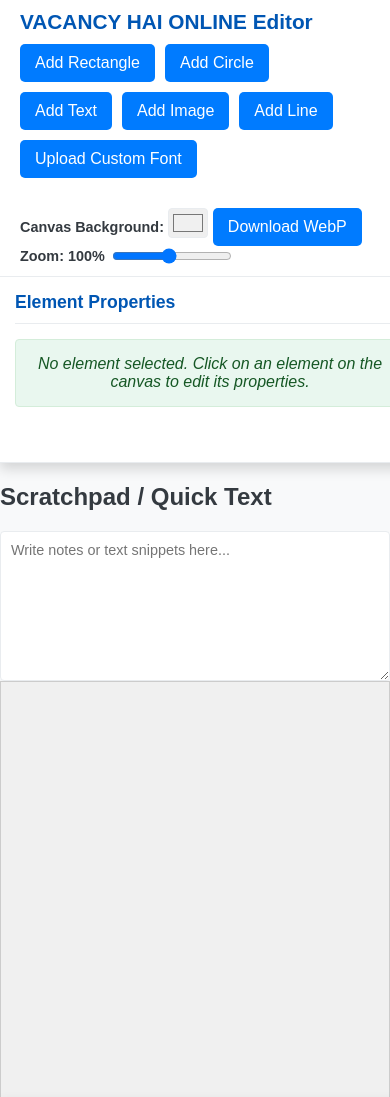
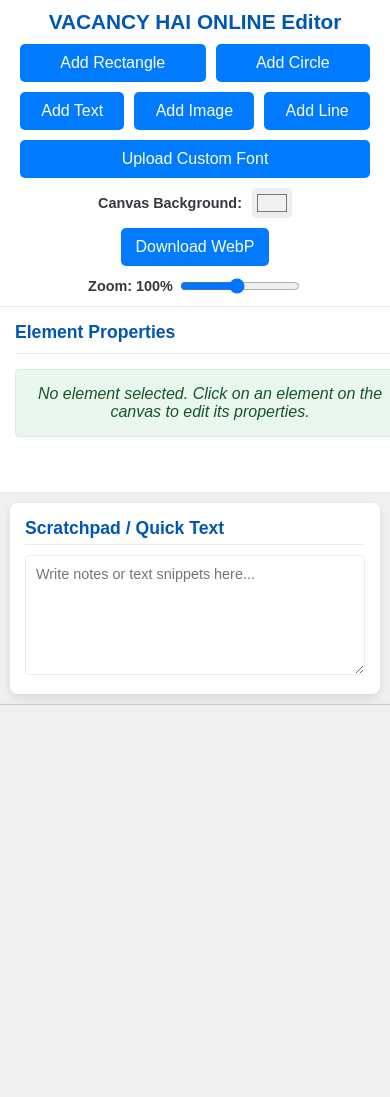
Before and after one commit to bhuveevh/Vacancy-Hai-Thumb-Maker, a plain HTML site: page index.html in a window 390 px wide. Shown: the top 1097 px of the page. Drawn offline with nearby package versions, Linux system fonts and the light colour scheme.

Commit message:
Update style.css

```diff
--- a/style.css
+++ b/style.css
@@ -33,10 +33,11 @@ body {
     padding: 10px 20px;
     box-shadow: var(--shadow-light);
     display: flex;
-    justify-content: space-between;
-    align-items: center;
+    flex-direction: column; /* Stack controls vertically if narrow */
+    align-items: flex-start; /* Align items to the start */
     border-bottom: 1px solid var(--border-color);
-    flex-shrink: 0; /* Prevents shrinking */
+    flex-shrink: 0;
+    gap: 10px; /* Space between h1, tool buttons, and right controls */
 }
 
 .top-bar h1 {
@@ -47,16 +48,26 @@ body {
 
 .header-controls {
     display: flex;
+    justify-content: space-between; /* Tools on left, other controls on right */
+    width: 100%; /* Take full width of top-bar */
+    align-items: center;
+    flex-wrap: wrap; /* Allow wrapping if space is limited */
+    gap: 15px; /* Space between tool-buttons and right-header-controls */
+}
+
+.right-header-controls {
+    display: flex;
     align-items: center;
     gap: 20px;
+    flex-wrap: wrap;
 }
 
-.header-controls label {
+.right-header-controls label {
     font-size: 0.9rem;
     font-weight: bold;
 }
 
-.header-controls input[type="color"] {
+.right-header-controls input[type="color"] {
     width: 40px;
     height: 30px;
     border: 1px solid var(--border-color);
@@ -74,6 +85,15 @@ body {
     width: 120px;
 }
 
+/* --- Tool Buttons (moved to header) --- */
+.tool-buttons {
+    display: flex;
+    flex-wrap: wrap;
+    gap: 10px;
+    margin: 0; /* Remove margin as it's in header */
+}
+
+
 /* --- Main Editor Container --- */
 .editor-container {
     display: flex;
@@ -86,7 +106,6 @@ body {
     background-color: var(--panel-bg-color);
     padding: 20px;
     box-shadow: var(--shadow-medium);
-    border-right: 1px solid var(--border-color);
     display: flex;
     flex-direction: column;
     gap: 20px;
@@ -95,12 +114,12 @@ body {
 }
 
 .left-sidebar {
-    width: 250px;
+    width: 300px; /* Properties panel on left */
     border-right: 1px solid var(--border-color);
 }
 
 .right-sidebar {
-    width: 300px;
+    width: 250px; /* Layers panel on right */
     border-left: 1px solid var(--border-color);
 }
 
@@ -113,44 +132,50 @@ body {
     padding-bottom: 10px;
 }
 
-/* --- Tool Buttons --- */
-.tool-buttons {
+/* --- Canvas Wrapper (includes Scratchpad and Konva) --- */
+.canvas-wrapper {
+    flex: 1; /* Takes all available space between sidebars */
     display: flex;
-    flex-wrap: wrap;
-    gap: 10px;
-    margin-bottom: 20px;
+    flex-direction: column; /* Stack scratchpad and canvas vertically */
+    align-items: center; /* Center canvas horizontally */
+    background-color: #f0f0f0; /* Default canvas wrapper background */
+    overflow: auto; /* Enable scrollbars for the canvas area */
+    position: relative;
+    padding: 20px; /* Padding around scratchpad and canvas */
+    box-sizing: border-box; /* Include padding in width */
 }
 
-/* --- Quick Notepad --- */
+/* --- Quick Notepad (moved above canvas) --- */
 .quick-notepad {
-    flex: 1; /* Take remaining space in left sidebar */
-    display: flex;
-    flex-direction: column;
+    width: 100%; /* Take full width of canvas-wrapper padding */
+    max-width: 640px; /* Match canvas width */
+    margin-bottom: 20px; /* Space between scratchpad and canvas */
+    background-color: var(--panel-bg-color);
+    padding: 15px;
+    border-radius: 8px;
+    box-shadow: var(--shadow-light);
+    box-sizing: border-box;
+}
+
+.quick-notepad h2 {
+    font-size: 1.1rem;
+    color: var(--heading-color);
+    margin-top: 0;
+    margin-bottom: 10px;
+    border-bottom: 1px solid var(--border-color);
+    padding-bottom: 5px;
 }
 
 .quick-notepad textarea {
     width: 100%;
-    flex: 1; /* Allows textarea to grow */
-    min-height: 150px; /* Minimum height for textarea */
+    min-height: 120px; /* Smaller min-height than previous, adjustable */
     padding: 10px;
     border: 1px solid var(--border-color);
     border-radius: 4px;
-    resize: vertical; /* Allow vertical resizing */
+    resize: vertical;
     font-family: 'Arial', sans-serif;
     font-size: 0.9rem;
-    box-sizing: border-box; /* Include padding in width/height */
-}
-
-/* --- Canvas Area --- */
-.canvas-area {
-    flex: 1; /* Takes all available space between sidebars */
-    display: flex;
-    justify-content: center;
-    align-items: center;
-    background-color: #f0f0f0; /* Default canvas background */
-    overflow: auto; /* Enable scrollbars for the canvas if content is larger than viewport */
-    position: relative;
-    user-select: none; /* Prevent text selection on canvas */
+    box-sizing: border-box;
 }
 
 .konva-container {
@@ -325,7 +350,7 @@ button:disabled, .action-button:disabled {
     list-style: none;
     padding: 0;
     margin: 0;
-    max-height: 300px; /* Max height for layers list, enable scroll if needed */
+    max-height: 500px; /* Adjusted max height for layers list, enable scroll if needed */
     overflow-y: auto;
     border: 1px solid var(--border-color);
     border-radius: 4px;
@@ -408,7 +433,7 @@ button:disabled, .action-button:disabled {
 }
 
 /* Responsive adjustments */
-@media (max-width: 1024px) {
+@media (max-width: 1200px) {
     .editor-container {
         flex-direction: column; /* Stack sidebars on smaller screens */
     }
@@ -423,23 +448,38 @@ button:disabled, .action-button:disabled {
     .right-sidebar {
         border-top: 1px solid var(--border-color);
     }
-    .canvas-area {
-        height: 600px; /* Give more fixed height to canvas on small screens */
+    .canvas-wrapper {
+        height: auto; /* Allow height to adjust */
+        padding: 10px;
+    }
+    .quick-notepad {
+        margin-bottom: 10px;
     }
 }
 
 @media (max-width: 768px) {
     .top-bar {
-        flex-direction: column;
-        align-items: flex-start;
-        gap: 10px;
-    }
-    .header-controls {
-        flex-wrap: wrap;
-        gap: 10px;
+        align-items: center;
+        text-align: center;
     }
     .top-bar h1 {
         font-size: 1.3rem;
+        width: 100%; /* Take full width */
+    }
+    .header-controls {
+        flex-direction: column; /* Stack header controls */
+        gap: 10px;
+    }
+    .tool-buttons, .right-header-controls {
+        width: 100%;
+        justify-content: center; /* Center buttons */
+    }
+    .tool-buttons button {
+        flex-grow: 1; /* Allow buttons to grow for better spacing */
+    }
+    .right-header-controls {
+        flex-wrap: wrap;
+        gap: 10px;
     }
     .sidebar {
         padding: 15px;
```
